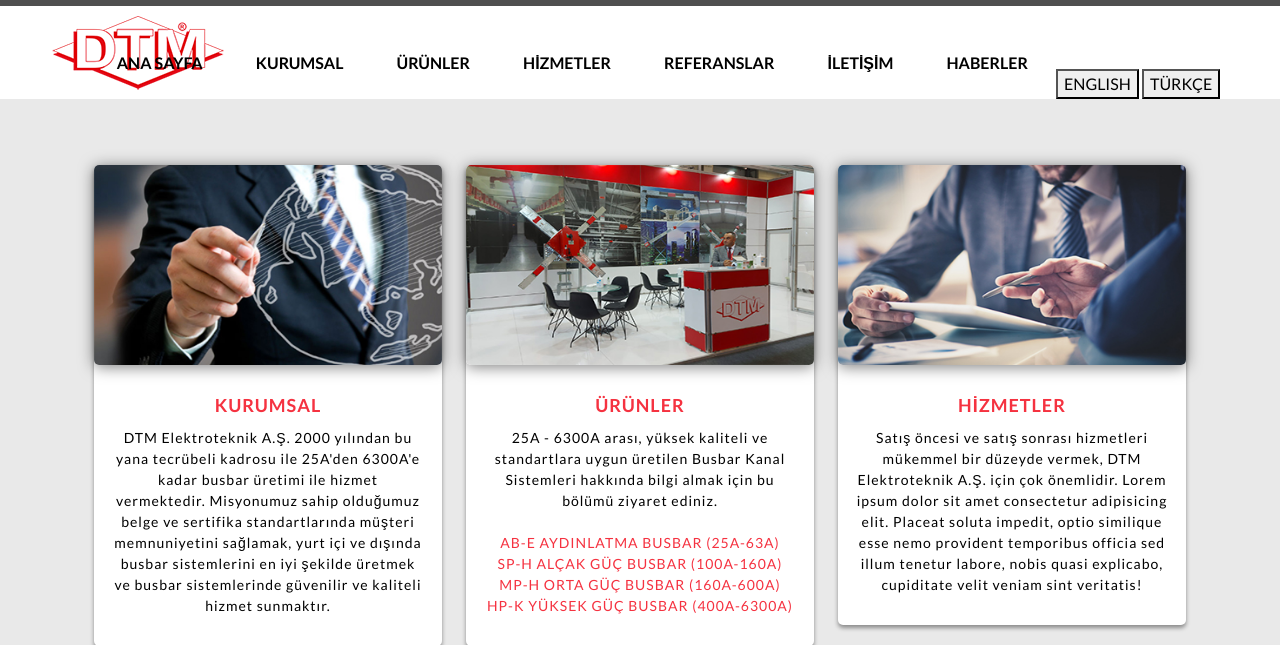
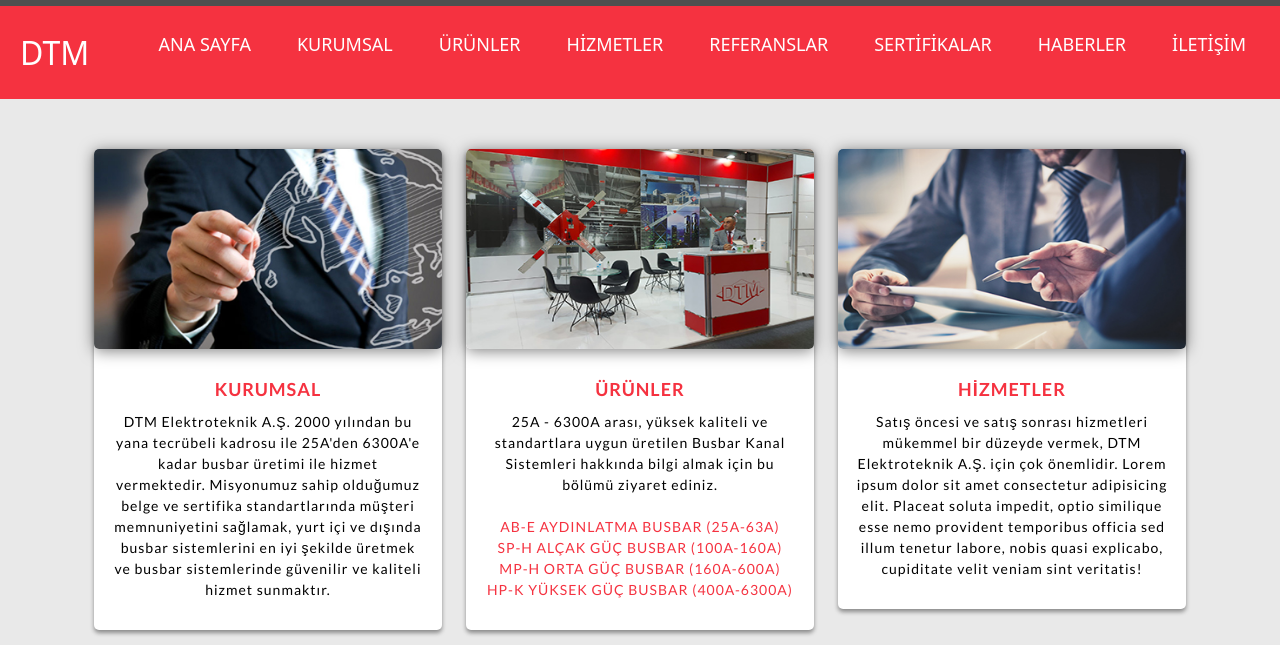
Before and after one commit to ozgurozbek/dtmelektroteknik, a Flask app: page / in a window 1280 px wide. Shown: the part 794-1439 px from the top of the page. Run offline with Flask 2, Linux system fonts and the light colour scheme; some libraries are stand-ins or nearby versions; grey boxes are pictures that could not be loaded.

Commit message:
new responsible navbar

```diff
--- a/main.py
+++ b/main.py
@@ -80,5 +80,7 @@
     lang_id = get_lang()
     return render_template('haberler.html', translation = translations[lang_id])
 
+
+
 if __name__ == "__main__":
     app.run()
--- a/static/css/dtm.css
+++ b/static/css/dtm.css
@@ -7,9 +7,13 @@
   list-style: none;
 }
 
+a:hover {
+  color: #f53240;
+}
+
 #navbarat {
-  background: #f53240;
-  color: #fff;
+  background: #fff;
+  color: #f53240;
   font-family: 'Lato', sans-serif;
   padding: 0;
   margin: 0;
@@ -68,129 +72,110 @@
 }
 
 /* NAVIGATION */
-nav.blend {
-  width: 100%;
-  margin: 0 auto;
-  background: #fff;
-  padding-top: 30px;
+
+.menu li {
+  list-style: none;
+}
+.nav-links a {
+  text-decoration: none;
+}
+.navbar {
+  display: flex;
+  align-items: center;
+  justify-content: space-between;
+  padding: 20px;
+  background-color: #f53240;
+  color: #fff;
+ }
+ .nav-links a {
+  color: #fff;
+ }
+ /* LOGO */
+ .logo {
+  font-size: 32px;
+ }
+ /* NAVBAR MENU */
+ .menu {
+  display: flex;
+  gap: 1em;
+  font-size: 18px;
+ }
+ .menu li:hover {
+  background-color: #801920;
+  border-radius: 5px;
+  transition: 0.3s ease;
+ }
+ .menu li {
+  padding: 5px 14px;
+ }
+ /* DROPDOWN MENU */
+ .services {
+  position: relative;
+ }
+ .dropdown {
+  background-color: #f53240;
+  padding: 0;
+  position: absolute; /*WITH RESPECT TO PARENT*/
+  display: none;
+  border-radius: 8px;
+  top: 35px;
  }
 
-.navbar-brand {
-  position: absolute;
-  display: block;
-  left: 4%;
-  top: -7px;
-  /* Navbar yüksekliği ile ilgili ayarlarsın, vh de kullanabilirsin */
-  /*transform: translate(50%, 8%); bu da bir yöntem, ekrana göre ortalama vs. kısmında işine yarar */
-}
-
-nav ul {
-  list-style: none;
+ .dropdown li {
+  padding: 0.5em;
+  width: 16em;
   text-align: center;
-}
-
-nav ul li {
-  display: inline-block;
 
  }
-
-nav ul li a {
+ .dropdown li:hover {
+  background-color: #801920;
+ }
+ .services:hover .dropdown {
   display: block;
-  padding: 15px;
-  text-decoration: none;
-  color: rgb(0, 0, 0);
-  font-weight: 800;
-  text-transform: uppercase;
-  margin: 0 10px;
  }
-
-nav ul li a,
-nav ul li a:after,
-nav ul li a:before {
-  transition: all .5s;
+ input[type=checkbox]{
+  display: none;
  }
-
-nav ul li a:hover {
-  color: #555;
+ /*HAMBURGER MENU*/
+ .hamburger {
+  display: none;
+  font-size: 24px;
+  user-select: none;
  }
-
-nav.blend ul li a {
-  position: relative;
-  border-radius: 5px;
-  overflow: hidden;
-  z-index: 1;
+ /* APPLYING MEDIA QUERIES */
+ @media (max-width: 768px) {
+ .menu {
+  display:none;
+  position: absolute;
+  background-color:#f53240;
+  right: 0;
+  left: 0;
+  text-align: center;
+  padding: 16px 0;
  }
-
-nav.blend ul li a:hover {
-  color: #fff;
+ .menu li:hover {
+  display: inline-block;
+  background-color:#801920;
+  transition: 0.3s ease;
  }
-
-nav.blend ul li a:before,
-nav.blend ul li a:after {
-  position: absolute;
-  width: 0px;
-  height: 100%;
-  top: 0;
-  bottom: 0;
-  background: #f53240;
-  transition: all .5s;
-  margin: auto;
-  content: '.';
-  color: transparent;
-  z-index: -1;
-  opacity: 0.75;
+ .menu li + li {
+  margin-top: 12px;
  }
-
-nav.blend ul li a:before {
-  left: 0;
+ input[type=checkbox]:checked ~ .menu{
+  display: block;
  }
-
-nav.blend ul li a:after {
-  right: 0;
+ .hamburger {
+  display: block;
  }
-
-nav.blend ul li a:hover:after,
-nav.blend ul li a:hover:before {
-  width: 100%;
+ .dropdown {
+  left: 50%;
+  top: 30px;
+  transform: translateX(35%);
  }
-
-nav.blend ul li ul {
-  visibility: hidden;
-  opacity: 0;
-  position: absolute;
-  padding-left: 0;
-  display: none;
-  background: white;
+ .dropdown li:hover {
+  background-color: #801920;
  }
-
-nav.blend ul li:hover>ul,
-nav.blend ul li ul:hover {
-  visibility: visible;
-  opacity: 1;
-  display: block;
-  min-width: 250px;
-  text-align: center;
-  padding-top: 20px;
-  box-shadow: 0px 3px 5px 0px #e9e9e9;
  }
-
-nav.blend ul li ul li {
-  clear: both;
-  text-align: left;
-  margin-bottom: 10px;
-  border-style: none;
-  display: block;
-  /*position: ; */
-}
-
-a:hover {
-  color: #f53240;
-}
-
-ul li ul li a {
-  transition: all 0.5s ease;
-}
-
 /* NAVBAR HOVER STUFF END */
 
 /*CARD HOVER*/
--- a/templates/mainpage.html
+++ b/templates/mainpage.html
@@ -26,31 +26,8 @@
         </div>
     </div>
 </section>
-<section class="sticky-top" id="navbarat">
-  <a class="navbar-brand" id="logo" href="#">
-    <img src="../static/img/dtm-logo.png" alt="logo">
-  </a>
-  <nav class="blend">
-    <ul>
-      <li><a href="/">ANA SAYFA</a></li>
-      <li><a href="/kurumsal">KURUMSAL</a></li>
-      <li><a href="/products">ÜRÜNLER</a>
-        <ul class="dropdown">
-          <li><a href="products.html#product1">AB-E AYDINLATMA BUSBAR (25A-63A)</a></li>
-          <li><a href="products.html#product2">SP-H ALÇAK GÜÇ BUSBAR (100A-160A)</a></li>
-          <li><a href="products.html#product3">MP-H ORTA GÜÇ BUSBAR (160A-600A)</a></li>
-          <li><a href="products.html#product4">HP-K YÜKSEK GÜÇ BUSBAR (400A-6300A)</a></li>
-        </ul>
-      </li>
-      <li><a href="/hizmetler">HİZMETLER</a></li>
-      <li><a href="/referanslar">REFERANSLAR</a></li>
-      <li><a href="/iletisim">İLETİŞİM</a></li>
-      <li><a href="">HABERLER</a></li>
-      <li class="" id=""><form action="/set_lang" method="post"><input style="display: none;" type="text" name="langval" value="1"><button type="submit" style="color: black;">ENGLISH</button></form></li>
-      <li class="" id=""><form action="/set_lang" method="post"><input style="display: none;" type="text" name="langval" value="0"><button type="submit" style="color: black;">TÜRKÇE</button></form></li>
-    </ul>
-  </nav>
-</section>
+{% include 'nnav.html' %}
+
 
 
   <div id="" class="">
--- a/templates/nnav.html
+++ b/templates/nnav.html
@@ -1,27 +1,32 @@
-<!DOCTYPE html>
-<html lang="en">
-<head>
-    <!-- SimpleLightbox plugin CSS-->
-    <link href="./Quest Idea Generator for D&amp;D5E_files/simpleLightbox.min.css" rel="stylesheet">
-    <!-- Core theme CSS (includes Bootstrap)-->
-    <link href="./Quest Idea Generator for D&amp;D5E_files/bootstrap.css" rel="stylesheet">
-    <link href="./Quest Idea Generator for D&amp;D5E_files/bootstrap-icons.css" rel="stylesheet">
-</head>
-<body>
-    <nav class="navbar navbar-expand-lg navbar-light fixed-top py-3" id="mainNav">
-        <div class="container px-4 px-lg-5">
-            <a class="navbar-brand" href="https://xeculus.pythonanywhere.com/#page-top">Idea Generator</a>
-            <button class="navbar-toggler navbar-toggler-right" type="button" data-bs-toggle="collapse" data-bs-target="#navbarResponsive" aria-controls="navbarResponsive" aria-expanded="false" aria-label="Toggle navigation"><span class="navbar-toggler-icon"></span></button>
-            <div class="collapse navbar-collapse" id="navbarResponsive">
-                <ul class="navbar-nav ms-auto my-2 my-lg-0">
-                    <li class="nav-item"><a class="nav-link" href="https://xeculus.pythonanywhere.com/#generate">Generate Idea</a></li>
-                    <li class="nav-item"><a class="nav-link" href="https://xeculus.pythonanywhere.com/npc">Generate NPC</a></li>
-                    <li hidden="" class="nav-item"><a class="nav-link" href="https://xeculus.pythonanywhere.com/#changes">Changes</a></li>
-                    <li hidden="" class="nav-item"><a class="nav-link" href="https://xeculus.pythonanywhere.com/#feedback">Feedback</a></li>
-                    <li class="nav-item"><a class="nav-link" href="https://xeculus.pythonanywhere.com/api">API</a></li>
-                </ul>
+<div class="navsection sticky-top">
+    <nav class="navbar ">
+        <!-- LOGO -->
+        <div class="logo">DTM</div>
+        <!-- NAVIGATION MENU -->
+        <ul class="nav-links">
+            <!-- USING CHECKBOX HACK -->
+            <input type="checkbox" id="checkbox_toggle" />
+            <label for="checkbox_toggle" class="hamburger">&#9776;</label>
+            <!-- NAVIGATION MENUS -->
+            <div class="menu">
+                <li><a href="/">ANA SAYFA</a></li>
+                <li><a href="/">KURUMSAL</a></li>
+                <li class="services">
+                    <a href="/">ÜRÜNLER</a>
+                    <!-- DROPDOWN MENU -->
+                    <ul class="dropdown">
+                        <li><a href="/">AB-E AYDINLATMA BUSBAR</a></li>
+                        <li><a href="/">SP-H ALÇAK GÜÇ BUSBAR</a></li>
+                        <li><a href="/">MP-H ORTA GÜÇ BUSBAR</a></li>
+                        <li><a href="/">HP-K YÜKSEK GÜÇ BUSBAR</a></li>
+                    </ul>
+                </li>
+                <li><a href="/">HİZMETLER</a></li>
+                <li><a href="/">REFERANSLAR</a></li>
+                <li><a href="/">SERTİFİKALAR</a></li>
+                <li><a href="/">HABERLER</a></li>
+                <li><a href="/">İLETİŞİM</a></li>
             </div>
-        </div>
+        </ul>
     </nav>
-</body>
-</html>
+</div>
```
Also changed, not shown: templates/header.html (deleted, +0 -44 lines). Lines whose indentation alone changed are shown as unchanged.
